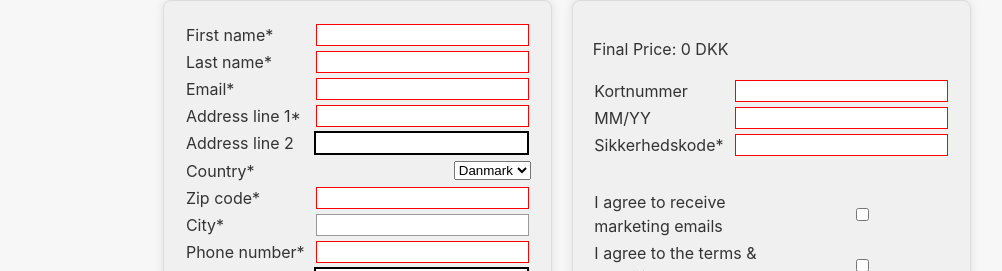
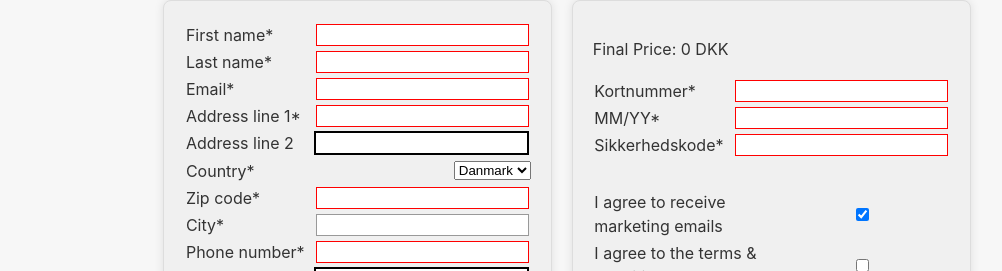
Before and after one commit to SiGoldbach/FrontendWebShop9, a React (Vite) app: page /checkout in a window 1280 px wide. Shown: the part 152-423 px from the top of the page, without its empty margins (73-1075 px from the left). Built offline with nearby package versions, Linux system fonts and the light colour scheme; no server answers.

Commit message:
Changed id to product_id, changed marketing to checked by default, added * to card info

```diff
--- a/src/Pages/LandingPage.tsx
+++ b/src/Pages/LandingPage.tsx
@@ -15,7 +15,7 @@ function LandingPage() {
             <p>The very first page the customer sees, and where they'll be able to pick the items they want to buy</p>
             <div className="products-container">
                 {products.map((product) => (
-                    <div className="product-card" key={product.id}>
+                    <div className="product-card" key={product.product_id}>
                         <h2 className="product-name">{product.name}</h2>
                         <p className="product-description">{product.price} {product.currency}</p>
                         <button className="add-to-cart-button" onClick={() => basketDispatcher({type: BasketItemKind.ADDTOBASKET,productinfo:product})}>Add to cart</button>
--- a/src/Pages/ShoppingCart.tsx
+++ b/src/Pages/ShoppingCart.tsx
@@ -20,7 +20,7 @@ function ShoppingCart() {
 
         const navigateToCheckout = () => {
             navigate('/checkout'); // Use the navigate function
-          };
+        };
         return (
             <div className="checkoutContainer">
                 <div className="summaryBox">
@@ -52,7 +52,7 @@ function ShoppingCart() {
         }
         else {
             return basket.basketItems.map((basketItem, index) =>
-                <ul key={basketItem.id}>
+                <ul key={basketItem.product_id}>
 
                     <DisplayItem
                         basketItem={basketItem}
--- a/src/Pages/checkoutPage.tsx
+++ b/src/Pages/checkoutPage.tsx
@@ -225,12 +225,12 @@ export function CheckoutPage() {
               <p>Final Price: {basket.totalPrice.priceAfterRebate} DKK</p>
             </li>
             <li>
-                <label htmlFor="kortnummer">Kortnummer</label>
+                <label htmlFor="kortnummer">Kortnummer*</label>
                 <input type="text" id="kortnummer" name="kort_nummer" required
                   pattern="\s*\d{4}\s*\d{4}\s*\d{4}\s*\d{4}\s*"/>
             </li>
             <li>
-              <label htmlFor="udloebsdato">MM/YY</label>
+              <label htmlFor="udloebsdato">MM/YY*</label>
               <input type="text" id="udloebsdato" name="kort_udloebsdato" required
                 pattern="(0[1-9]|1[0-2])\/([2-9][0-9])"/>
             </li>
@@ -243,7 +243,7 @@ export function CheckoutPage() {
             <div className='checkBoxContainer'>
               <li>
                 <label htmlFor="acceptMarketingEmail">I agree to receive marketing emails</label>
-                <input type="checkbox" id="acceptMarketingEmail" name="acceptMarketingEmail"/>
+                <input type="checkbox" id="acceptMarketingEmail" name="acceptMarketingEmail" checked/>
               </li>
               <li>
                 <label htmlFor="acceptTermsAndCondition">I agree to the terms & conditions</label>
```
